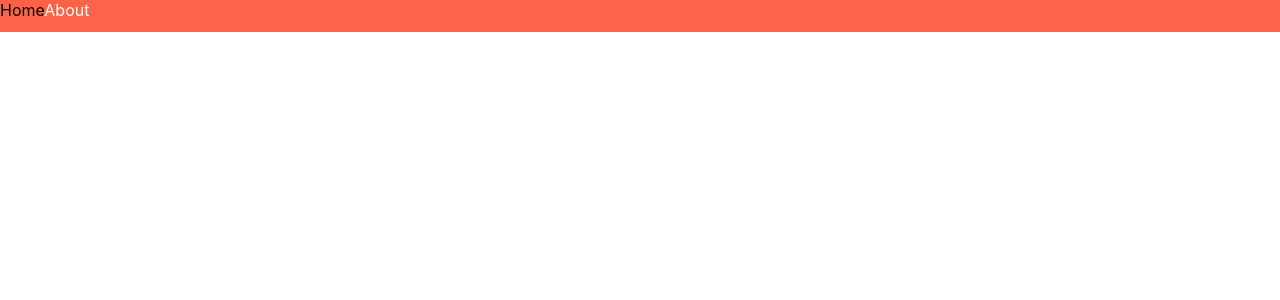
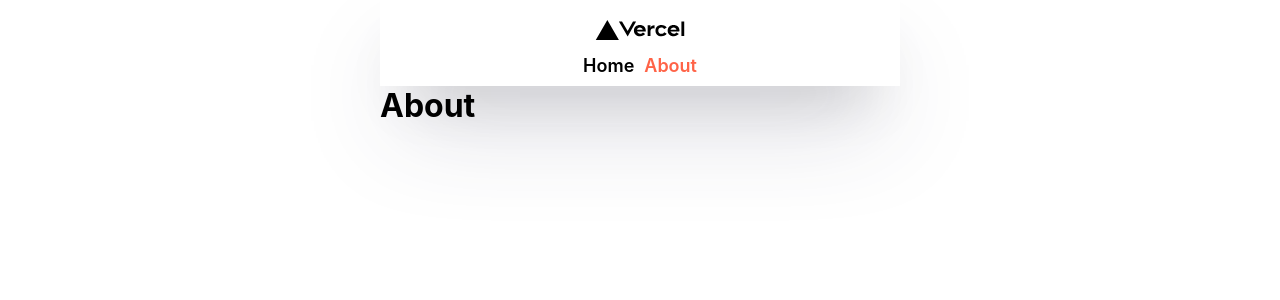
Before and after one commit to summereuna/my-nextjs-app, a Next.js app: page /about in a window 1280 px wide. Shown: the top 300 px of the page. Built offline with nearby package versions, Linux system fonts and the light colour scheme.

Commit message:
Add styles

```diff
--- a/components/Navbar.js
+++ b/components/Navbar.js
@@ -1,4 +1,5 @@
 import Link from "next/link";
+import Image from "next/image";
 import { useRouter } from "next/router";
 
 export default function NavBar() {
@@ -7,6 +8,8 @@
 
   return (
     <nav>
+      <Image alt="logo" src="/vercel.svg" width={100} height={20} />
+      <div>
         <Link className={router.pathname === "/" ? "active" : ""} href="/">
           Home
         </Link>
@@ -16,14 +19,32 @@
         >
           About
         </Link>
+      </div>
       <style jsx global>{`
         nav {
-          background-color: tomato;
-          height: 2rem;
+          display: flex;
+          gap: 10px;
+          flex-direction: column;
+          align-items: center;
+          padding-top: 20px;
+          padding-bottom: 10px;
+          box-shadow: rgba(50, 50, 93, 0.25) 0px 50px 100px -20px,
+            rgba(0, 0, 0, 0.3) 0px 30px 60px -30px;
         }
-
+        img {
+          max-width: 100px;
+          margin-bottom: 5px;
+        }
+        nav a {
+          font-weight: 600;
+          font-size: 18px;
+        }
         .active {
-          color: white;
+          color: tomato;
+        }
+        nav div {
+          display: flex;
+          gap: 10px;
         }
       `}</style>
     </nav>
--- a/pages/about.js
+++ b/pages/about.js
@@ -4,6 +4,7 @@
   return (
     <>
       <Seo title="About" />
+      <h1>About</h1>
     </>
   );
 }
--- a/styles/globals.css
+++ b/styles/globals.css
@@ -6,13 +6,17 @@
 
 html,
 body {
-  max-width: 100vw;
-  overflow-x: hidden;
+  font-family: -apple-system, BlinkMacSystemFont, "Segoe UI", Roboto, Oxygen,
+    Ubuntu, Cantarell, "Open Sans", "Helvetica Neue", sans-serif;
 }
 
 body {
-  font-family: -apple-system, BlinkMacSystemFont, "Segoe UI", Roboto, Oxygen,
-    Ubuntu, Cantarell, "Open Sans", "Helvetica Neue", sans-serif;
+  width: 100%;
+  margin: 0 auto;
+  height: 100vh;
+  max-width: 520px;
+  /* max-width: 100vw; */
+  overflow-x: hidden;
 }
 
 a {
```
Lines whose indentation alone changed are shown as unchanged.
